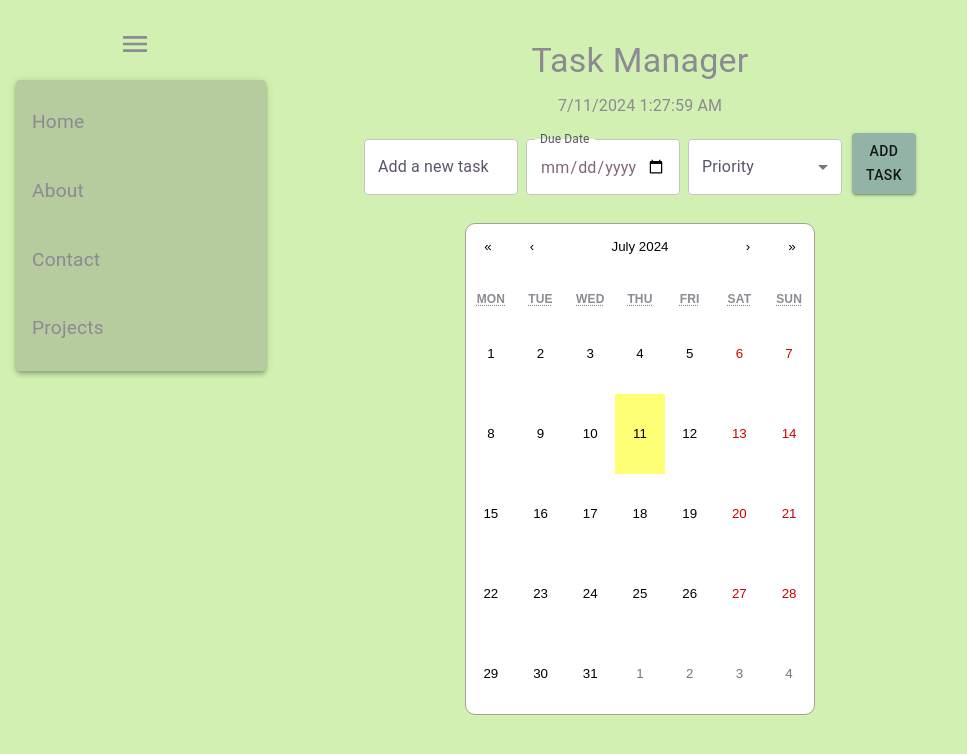
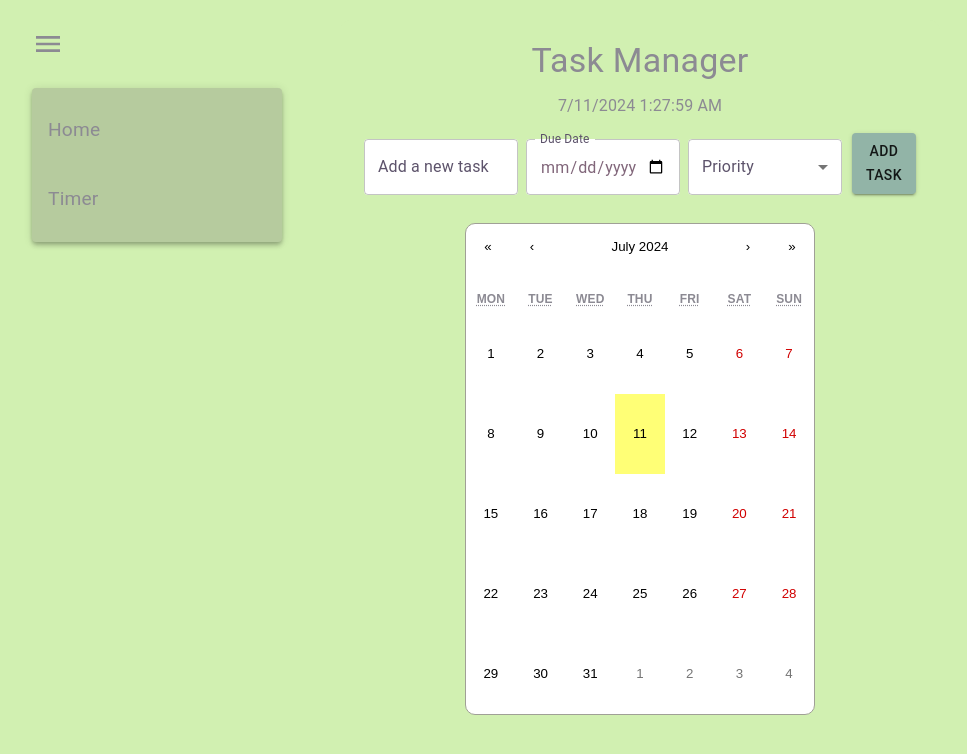
Before and after one commit to wangtony4005/task_manager, a React (Create React App) app: page / in a window 1280 px wide. Both pictures are taken after a click on the button "menu". Shown: the top 754 px of the page, without its empty margins (0-967 px from the left). Built offline with nearby package versions, Linux system fonts and the light colour scheme.

Commit message:
Osvaldo : updated burger menu styling

```diff
--- a/src/components/BurgerMenu.js
+++ b/src/components/BurgerMenu.js
@@ -1,4 +1,5 @@
 import React, { useState } from "react";
+import { Link } from "react-router-dom";
 import {
   Box,
   IconButton,
@@ -15,28 +16,34 @@ const MenuContainer = styled(Box)(({ theme }) => ({
   top: 0,
   left: 0,
   padding: theme.spacing(2),
+  paddingLeft: theme.spacing(4),
   zIndex: 1000,
 }));
 
 const StyledIconButton = styled(IconButton)(({ theme }) => ({
-  fontSize: "2rem", // Increase icon size
+  fontSize: "2rem",
+}));
+
+const MenuContent = styled(Box)(({ theme }) => ({
+  position: "absolute",
+  top: "100%",
+  left: theme.spacing(4),
 }));
 
 const StyledList = styled(List)(({ theme }) => ({
-  backgroundColor: "#B6CB9E", // Changed background color
+  backgroundColor: "#B6CB9E",
   borderRadius: theme.shape.borderRadius,
   boxShadow: theme.shadows[4],
-  marginTop: theme.spacing(1),
-  width: 250, // Increased width
+  width: 250,
 }));
 
 const StyledListItem = styled(ListItem)(({ theme }) => ({
-  padding: theme.spacing(2), // Increase padding for larger menu items
+  padding: theme.spacing(2),
 }));
 
 const StyledListItemText = styled(ListItemText)(({ theme }) => ({
   "& .MuiListItemText-primary": {
-    fontSize: "1.2rem", // Increase font size
+    fontSize: "1.2rem",
   },
 }));
 
@@ -47,7 +54,10 @@ function BurgerMenu() {
     setIsOpen(!isOpen);
   };
 
-  const menuItems = ["Home", "About", "Contact", "Projects"];
+  const menuItems = [
+    { text: "Home", path: "/" },
+    { text: "Timer", path: "/timer" },
+  ];
 
   return (
     <MenuContainer>
@@ -60,15 +70,22 @@ function BurgerMenu() {
       >
         <MenuIcon fontSize="inherit" />
       </StyledIconButton>
+      <MenuContent>
         <Collapse in={isOpen} timeout="auto" unmountOnExit>
           <StyledList>
-          {menuItems.map((text) => (
-            <StyledListItem button key={text}>
-              <StyledListItemText primary={text} />
+            {menuItems.map((item) => (
+              <StyledListItem
+                button
+                key={item.text}
+                to={item.path}
+                onClick={toggleMenu}
+              >
+                <StyledListItemText primary={item.text} />
               </StyledListItem>
             ))}
           </StyledList>
         </Collapse>
+      </MenuContent>
     </MenuContainer>
   );
 }
```
Lines whose indentation alone changed are shown as unchanged.
